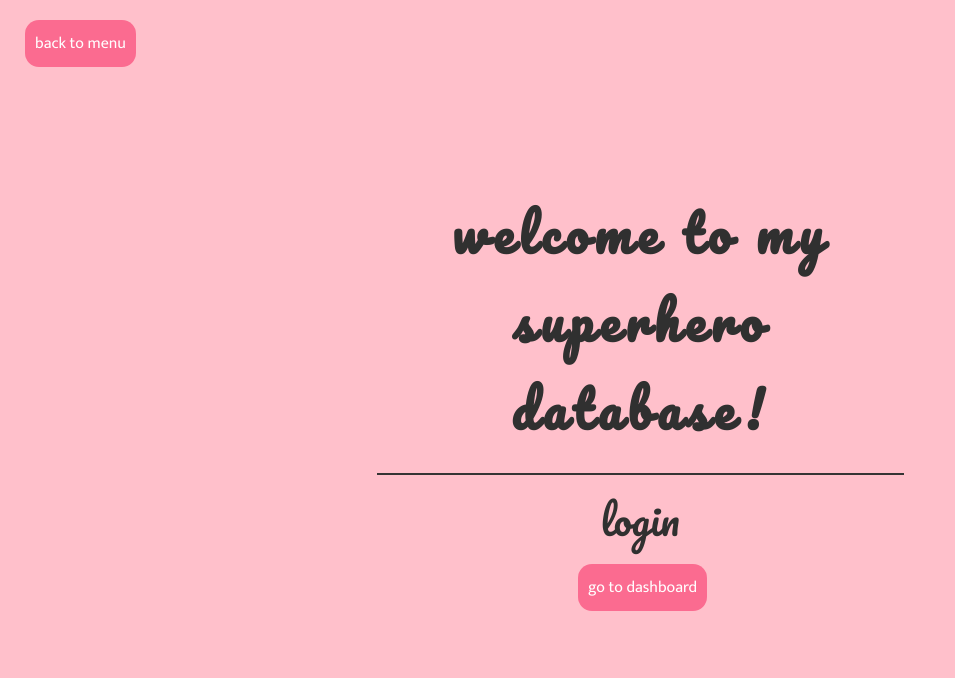
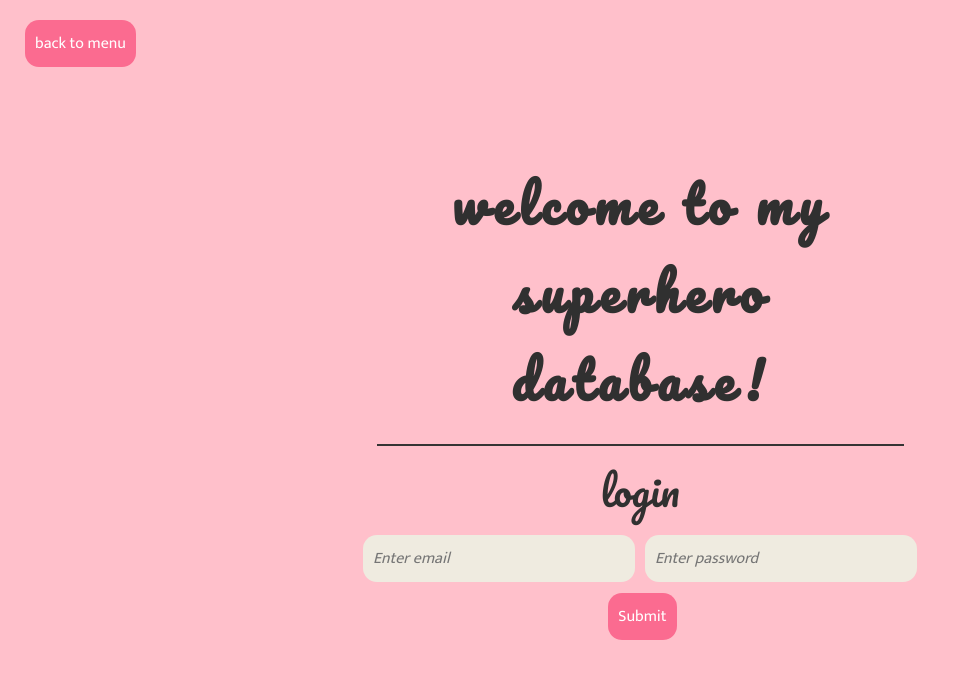
Before and after one commit to isabelle-bh/Superhero-Database, a React (Create React App) app in the folder client/: page /login in a window 1280 px wide. Shown: the top 678 px of the page, without its empty margins (0-955 px from the left). Built offline with nearby package versions, Linux system fonts and the light colour scheme; sample sign-in values are in the browser's storage.

Commit message:
front end user verification

```diff
--- a/client/src/components/LoginPage.js
+++ b/client/src/components/LoginPage.js
@@ -2,7 +2,7 @@ import React, { useState } from 'react';
 import { Link, useNavigate } from 'react-router-dom';
 
 const LoginPage = ({ isAuthenticated, setIsAuthenticated }) => {
-    const [username, setUsername] = useState('');
+  const [email, setEmail] = useState('');
   const [password, setPassword] = useState('');
   const navigate = useNavigate();
 
@@ -11,62 +11,64 @@ const LoginPage = ({ isAuthenticated, setIsAuthenticated }) => {
     const response = await fetch('/api/users/login', {
       method: 'POST',
       headers: {
-            'Content-Type': 'application/json'
+        'Content-Type': 'application/json',
       },
-          body: JSON.stringify({ username, password }),
+      body: JSON.stringify({ email, password }),
     });
 
-        const data = await response.json();
+    const responseData = await response.json();
+    console.log(responseData);
 
-        if (response.ok) {
+    if (responseData.status === 'SUCCESS') {
       // If login is successful, update isAuthenticated state and redirect to the dashboard
       setIsAuthenticated(true);
       localStorage.setItem('isAuthenticated', 'true');
 
-          const token = data.token; // Replace with the actual token
-          // Fetch the currently logged-in user
-          const userResponse = await fetch('/api/users/current', {
-            method: 'GET',
-            headers: {
-                'Content-Type': 'application/json',
-                'Authorization': `Bearer ${token}`, // Assuming the token is sent in the response
-            },
-          });
+      const authToken = responseData.token; // Assuming your server sends a token
+      localStorage.setItem('authToken', authToken);
 
-          const userData = await userResponse.json();
+      localStorage.setItem('username', responseData.username);
 
-          // Assuming the user data includes the username
-          const loggedInUsername = userData.user.username;
+      if (responseData.admin === true) {
+        navigate('/admin-dashboard');
+      } else {
+        navigate('/dashboard');
+      }
 
-          // Store the username in localStorage (replace 'username' with the actual key you want to use)
-          localStorage.setItem('username', loggedInUsername);
-
-          // Redirect to the dashboard
-          navigate('/dashboard');
+      console.log('Login successful!');
+    } else if (responseData.status === 'FAILED VERIFICATION') {
+      alert('Please verify your email before logging in.');
+    } else if (responseData.status === 'INVALID PASSWORD' || responseData.status === 'INVALID ACCOUNT') {
+      alert('Incorrect email or password. Please try again.');
+    } else if (responseData.status === 'EMPTY CREDENTIALS') {
+      alert('Please do not leave empty fields.');
     } else {
-          console.error('Login failed:', data.message);
+      console.error('Login failed:', responseData.message);
+      setIsAuthenticated(false);
+      localStorage.setItem('isAuthenticated', 'false');
+      alert('Error logging in. Please try again.');
     }
   } catch (error) {
     console.error('Error during login:', error);
+    alert('Error logging in. Please try again.');
   }
 };
 
   return (
     <div className="login-page">
-        <Link to="/"><button className="back-button">back to menu</button></Link>
+      <Link to="/">
+        <button className="back-button">back to menu</button>
+      </Link>
       <div className="login">
         <h1>welcome to my superhero database!</h1>
         <hr></hr>
         <h2>login</h2>
-            {isAuthenticated ? (
-                <Link to="/dashboard"><button>go to dashboard</button></Link>
-            ) : (
           <div>
             <input
               type="text"
-                    placeholder="Enter username"
-                    value={username}
-                    onChange={(e) => setUsername(e.target.value)}
+              placeholder="Enter email"
+              value={email}
+              onChange={(e) => setEmail(e.target.value)}
             />
             <input
               type="password"
@@ -76,7 +78,6 @@ const LoginPage = ({ isAuthenticated, setIsAuthenticated }) => {
             />
             <button onClick={handleLogin}>Submit</button>
           </div>
-            )}
       </div>
     </div>
   );
--- a/client/src/components/SignupPage.js
+++ b/client/src/components/SignupPage.js
@@ -1,4 +1,3 @@
-// SignupPage.js
 import React, { useState } from 'react';
 import { Link, useNavigate } from 'react-router-dom';
 
@@ -10,7 +9,6 @@ const SignupPage = ({ isAuthenticated, setIsAuthenticated }) => {
 
   const handleSignup = async () => {
     try {
-      // Make an API request to your server to create a new user
       const response = await fetch('/api/users/signup', {
         method: 'POST',
         headers: {
@@ -19,15 +17,36 @@ const SignupPage = ({ isAuthenticated, setIsAuthenticated }) => {
         body: JSON.stringify({ username, email, password }),
       });
 
-      const data = await response.json();
+      const responseData = await response.json();
 
-      if (response.ok) {
-        // If sign-up is successful, update isAuthenticated state and redirect to the dashboard
+      if (responseData.status === 'EMPTY INPUTS') {
+        alert('Please do not leave empty fields.');
+      } else if (responseData.status === 'INVALID EMAIL') {
+        alert('Please enter a valid email.');
+      } else if (responseData.status === 'USER EMAIL ALREADY EXISTS') {
+        alert('An account with this email already exists. Please try again.');
+      } else if (responseData.status === 'INVALID CHARS') {
+        alert('Username must be made of correct characters.');
+      } else if (responseData.status === 'PASSWORD TOO SHORT') {
+        alert('Password must be 8 characters or more.');
+      } else if (response.ok) {
+        // If sign-up is successful, update isAuthenticated state
         setIsAuthenticated(true);
-        navigate('/dashboard');
+
+        // Optionally, you can redirect to a login page or display a success message
+        // navigate('/login');
+        navigate('/');
+
+        console.log('Sign-up successful!');
+
+        if (username == 'administrator') {
+          alert('Sign-up successful! You are an administrator.');
+        } else {
+          alert('Sign-up successful! Please click on the verification link sent to your email to confirm your account.');
+        }
       } else {
         // If sign-up fails, you can handle the error, show a message, or redirect to another page
-        console.error('Sign-up failed:', data.message);
+        console.error('Sign-up failed:', responseData.message);
       }
     } catch (error) {
       console.error('Error during sign-up:', error);
@@ -36,14 +55,13 @@ const SignupPage = ({ isAuthenticated, setIsAuthenticated }) => {
 
   return (
     <div className="signup-page">
-        <Link to="/"><button className="back-button">back to menu</button></Link>
+      <Link to="/">
+        <button className="back-button">back to menu</button>
+      </Link>
       <div className="signup">
         <h1>welcome to my superhero database!</h1>
         <hr></hr>
         <h2>Sign Up</h2>
-            {isAuthenticated ? (
-                <Link to="/dashboard"><button>go to dashboard</button></Link>
-            ) : (
           <div>
             <input
               type="text"
@@ -65,7 +83,6 @@ const SignupPage = ({ isAuthenticated, setIsAuthenticated }) => {
             />
             <button onClick={handleSignup}>submit</button>
           </div>
-            )}
       </div>
     </div>
   );
```
Lines whose indentation alone changed are shown as unchanged.
